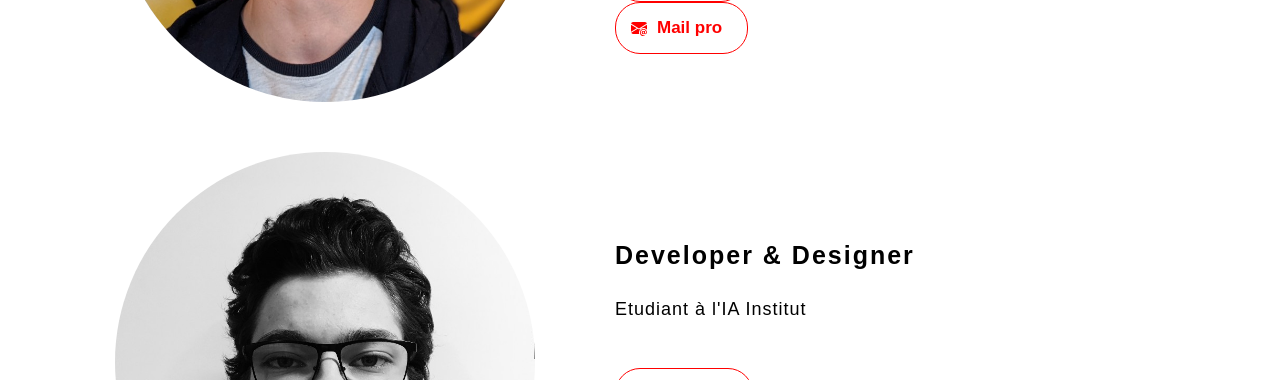
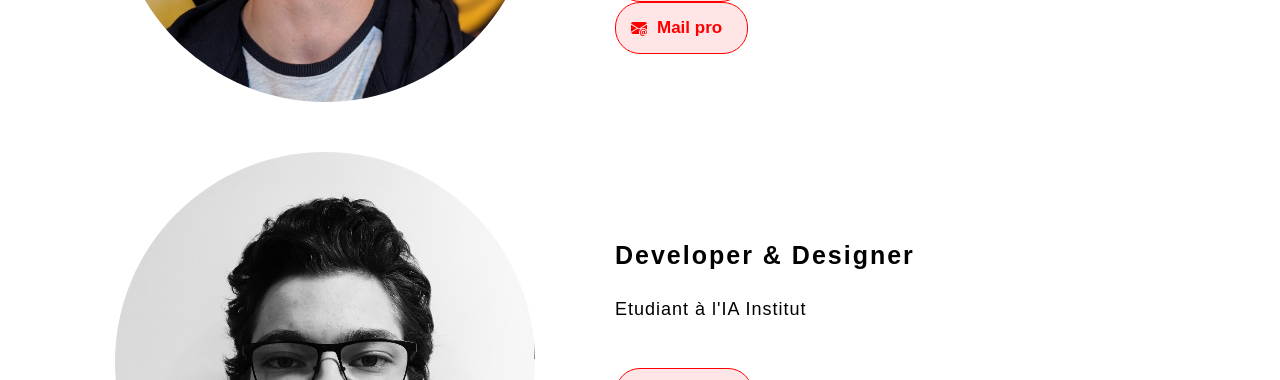
Before and after one commit to LimuleSempai/Projet-WEB, a plain HTML site: page Pages/about_us.html in a window 1280 px wide. Shown: the part 461-841 px from the top of the page. Drawn offline with Linux system fonts and the light colour scheme.

Commit message:
style bouton

```diff
--- a/style/style-Blog.css
+++ b/style/style-Blog.css
@@ -51,7 +51,7 @@ body {
 }
 
 button {
-  background: transparent;
+  background: rgba(255, 0, 0, 0.1);
   position: relative;
   padding: 5px 15px;
   display: flex;
@@ -60,11 +60,11 @@ button {
   font-weight: 600;
   text-decoration: none;
   cursor: pointer;
-  border: 1px solid rgb(255,0,0);
+  border: 1px solid #ff0000;
   border-radius: 25px;
   outline: none;
   overflow: hidden;
-  color: rgb(255,0,0);
+  color: #ff0000;
   transition: color 0.3s 0.1s ease-out;
   text-align: center;
 }
@@ -93,9 +93,9 @@ button::before {
 
 button:hover {
   color: #fff;
-  border: 1px solid rgb(255,0,0);
+  border: 1px solid #ff0000;
 }
 
 button:hover::before {
-  box-shadow: inset 0 0 0 10em rgb(255, 0, 0);
+  box-shadow: inset 0 0 0 10em #ff0000;
 }
```
